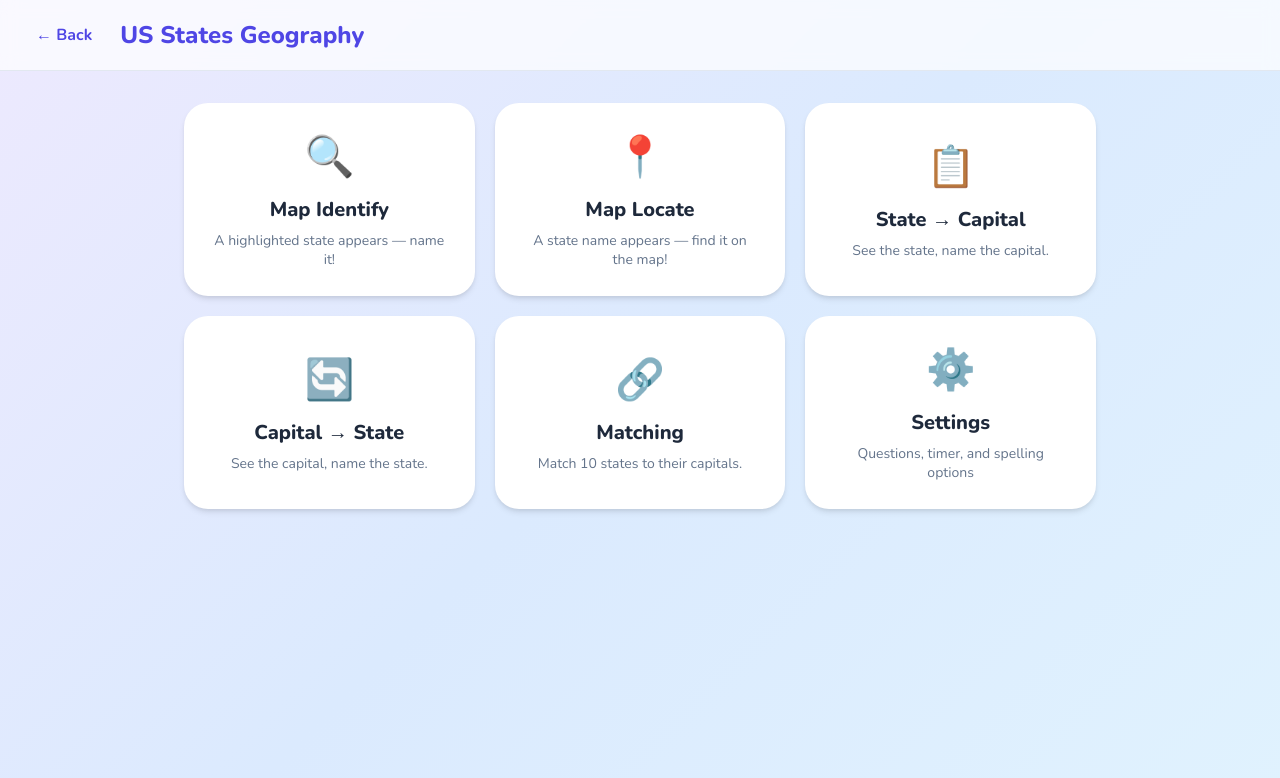
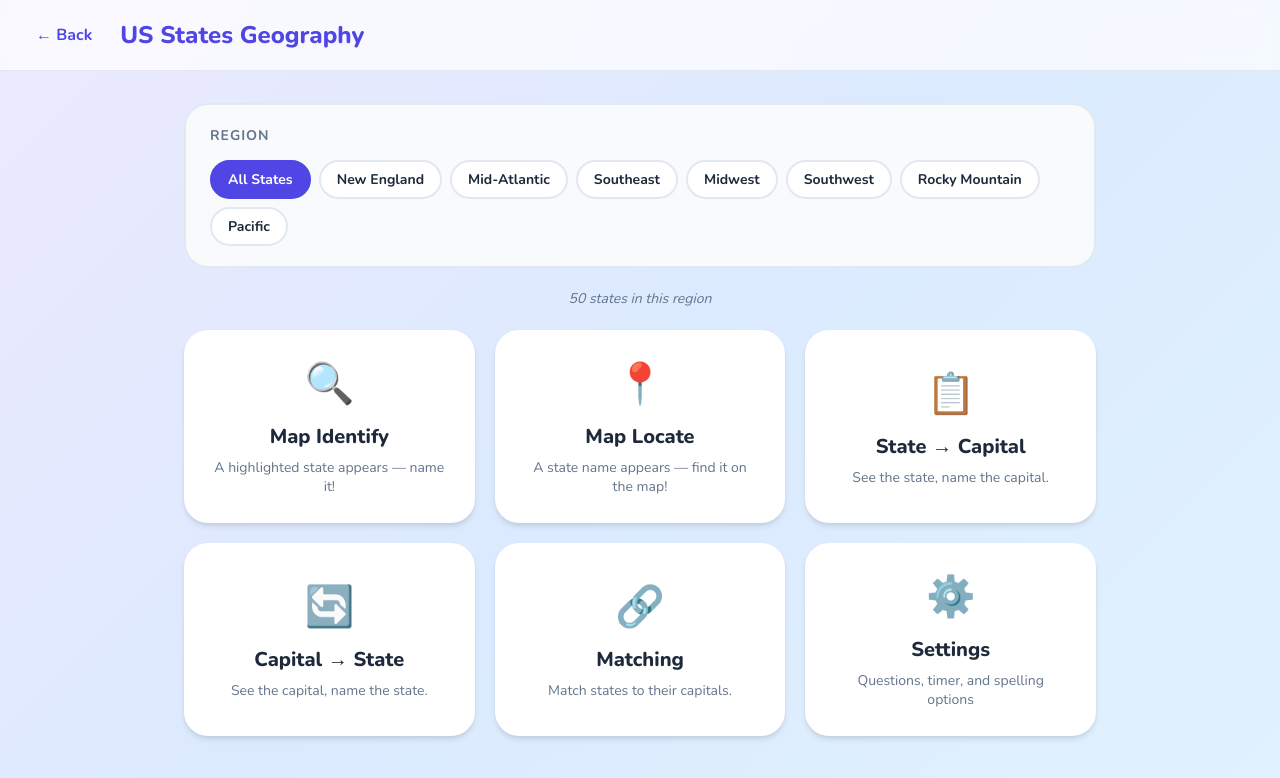
Before and after one commit to jasonweiss62580-bot/geography-quiz, a React (Vite) app: page /topic/1/mode in a window 1280 px wide. Shown: the top 778 px of the page. Built offline with nearby package versions, Linux system fonts and the light colour scheme; what @vnedyalk0v/react19-simple-maps would draw is missing.

Commit message:
Add US region selector

```diff
--- /dev/null
+++ b/src/components/USRegionSelector/USRegionSelector.module.css
@@ -0,0 +1,54 @@
+.wrapper {
+  display: flex;
+  flex-direction: column;
+  gap: var(--space-3);
+  background: var(--color-surface-2);
+  border-radius: var(--radius-xl);
+  padding: var(--space-5) var(--space-6);
+  border: 2px solid var(--color-border);
+}
+
+.label {
+  font-size: var(--text-sm);
+  font-weight: 700;
+  color: var(--color-text-muted);
+  text-transform: uppercase;
+  letter-spacing: 0.07em;
+}
+
+.chips {
+  display: flex;
+  flex-wrap: wrap;
+  gap: var(--space-2);
+}
+
+.chip {
+  padding: var(--space-2) var(--space-4);
+  border-radius: var(--radius-full);
+  border: 2px solid var(--color-border);
+  background: var(--color-surface);
+  font-size: var(--text-sm);
+  font-weight: 700;
+  font-family: var(--font-body);
+  color: var(--color-text);
+  cursor: pointer;
+  transition: border-color var(--transition-fast), background var(--transition-fast), color var(--transition-fast);
+  white-space: nowrap;
+}
+
+.chip:hover {
+  border-color: var(--color-primary);
+  color: var(--color-primary);
+}
+
+.active {
+  background: var(--color-primary);
+  border-color: var(--color-primary);
+  color: #fff;
+}
+
+.active:hover {
+  background: var(--color-primary-hover);
+  border-color: var(--color-primary-hover);
+  color: #fff;
+}
--- /dev/null
+++ b/src/components/USRegionSelector/USRegionSelector.tsx
@@ -0,0 +1,33 @@
+import type { USRegionId } from '../../data/us-regions';
+import { US_REGIONS } from '../../data/us-regions';
+import styles from './USRegionSelector.module.css';
+
+interface USRegionSelectorProps {
+  selected: USRegionId;
+  onChange: (region: USRegionId) => void;
+}
+
+export function USRegionSelector({ selected, onChange }: USRegionSelectorProps) {
+  return (
+    <div className={styles.wrapper}>
+      <p className={styles.label}>Region</p>
+      <div className={styles.chips}>
+        <button
+          className={`${styles.chip} ${selected === 'all' ? styles.active : ''}`}
+          onClick={() => onChange('all')}
+        >
+          All States
+        </button>
+        {US_REGIONS.map((region) => (
+          <button
+            key={region.id}
+            className={`${styles.chip} ${selected === region.id ? styles.active : ''}`}
+            onClick={() => onChange(region.id)}
+          >
+            {region.label}
+          </button>
+        ))}
+      </div>
+    </div>
+  );
+}
--- a/src/data/types.ts
+++ b/src/data/types.ts
@@ -23,6 +23,7 @@ export interface QuizConfig {
   showTimer: boolean;
   allowClose: boolean;
   worldRegion?: string; // micro- or macro-region filter for world quiz, e.g. "north-america" / "americas" / "all"
+  usRegion?: string;    // region filter for US quiz, e.g. "new-england" / "all"
 }
 
 export interface QuizQuestion {
--- /dev/null
+++ b/src/data/us-regions.ts
@@ -0,0 +1,24 @@
+export type USRegionId =
+  | 'all'
+  | 'new-england'
+  | 'mid-atlantic'
+  | 'southeast'
+  | 'midwest'
+  | 'southwest'
+  | 'rocky-mountain'
+  | 'pacific';
+
+export interface USRegionDef {
+  id: USRegionId;
+  label: string;
+}
+
+export const US_REGIONS: USRegionDef[] = [
+  { id: 'new-england',    label: 'New England' },
+  { id: 'mid-atlantic',   label: 'Mid-Atlantic' },
+  { id: 'southeast',      label: 'Southeast' },
+  { id: 'midwest',        label: 'Midwest' },
+  { id: 'southwest',      label: 'Southwest' },
+  { id: 'rocky-mountain', label: 'Rocky Mountain' },
+  { id: 'pacific',        label: 'Pacific' },
+];
--- a/src/data/us-states.ts
+++ b/src/data/us-states.ts
@@ -1,54 +1,67 @@
 import type { GeographicEntity } from './types';
 
 export const US_STATES: GeographicEntity[] = [
-  { name: 'Alabama', abbreviation: 'AL', capital: 'Montgomery', svgId: '01' },
-  { name: 'Alaska', abbreviation: 'AK', capital: 'Juneau', svgId: '02' },
-  { name: 'Arizona', abbreviation: 'AZ', capital: 'Phoenix', svgId: '04' },
-  { name: 'Arkansas', abbreviation: 'AR', capital: 'Little Rock', svgId: '05' },
-  { name: 'California', abbreviation: 'CA', capital: 'Sacramento', svgId: '06' },
-  { name: 'Colorado', abbreviation: 'CO', capital: 'Denver', svgId: '08' },
-  { name: 'Connecticut', abbreviation: 'CT', capital: 'Hartford', svgId: '09' },
-  { name: 'Delaware', abbreviation: 'DE', capital: 'Dover', svgId: '10' },
-  { name: 'Florida', abbreviation: 'FL', capital: 'Tallahassee', svgId: '12' },
-  { name: 'Georgia', abbreviation: 'GA', capital: 'Atlanta', svgId: '13' },
-  { name: 'Hawaii', abbreviation: 'HI', capital: 'Honolulu', svgId: '15' },
-  { name: 'Idaho', abbreviation: 'ID', capital: 'Boise', svgId: '16' },
-  { name: 'Illinois', abbreviation: 'IL', capital: 'Springfield', svgId: '17' },
-  { name: 'Indiana', abbreviation: 'IN', capital: 'Indianapolis', svgId: '18' },
-  { name: 'Iowa', abbreviation: 'IA', capital: 'Des Moines', svgId: '19' },
-  { name: 'Kansas', abbreviation: 'KS', capital: 'Topeka', svgId: '20' },
-  { name: 'Kentucky', abbreviation: 'KY', capital: 'Frankfort', svgId: '21' },
-  { name: 'Louisiana', abbreviation: 'LA', capital: 'Baton Rouge', svgId: '22' },
-  { name: 'Maine', abbreviation: 'ME', capital: 'Augusta', svgId: '23' },
-  { name: 'Maryland', abbreviation: 'MD', capital: 'Annapolis', svgId: '24' },
-  { name: 'Massachusetts', abbreviation: 'MA', capital: 'Boston', svgId: '25' },
-  { name: 'Michigan', abbreviation: 'MI', capital: 'Lansing', svgId: '26' },
-  { name: 'Minnesota', abbreviation: 'MN', capital: 'Saint Paul', svgId: '27' },
-  { name: 'Mississippi', abbreviation: 'MS', capital: 'Jackson', svgId: '28' },
-  { name: 'Missouri', abbreviation: 'MO', capital: 'Jefferson City', svgId: '29' },
-  { name: 'Montana', abbreviation: 'MT', capital: 'Helena', svgId: '30' },
-  { name: 'Nebraska', abbreviation: 'NE', capital: 'Lincoln', svgId: '31' },
-  { name: 'Nevada', abbreviation: 'NV', capital: 'Carson City', svgId: '32' },
-  { name: 'New Hampshire', abbreviation: 'NH', capital: 'Concord', svgId: '33' },
-  { name: 'New Jersey', abbreviation: 'NJ', capital: 'Trenton', svgId: '34' },
-  { name: 'New Mexico', abbreviation: 'NM', capital: 'Santa Fe', svgId: '35' },
-  { name: 'New York', abbreviation: 'NY', capital: 'Albany', svgId: '36' },
-  { name: 'North Carolina', abbreviation: 'NC', capital: 'Raleigh', svgId: '37' },
-  { name: 'North Dakota', abbreviation: 'ND', capital: 'Bismarck', svgId: '38' },
-  { name: 'Ohio', abbreviation: 'OH', capital: 'Columbus', svgId: '39' },
-  { name: 'Oklahoma', abbreviation: 'OK', capital: 'Oklahoma City', svgId: '40' },
-  { name: 'Oregon', abbreviation: 'OR', capital: 'Salem', svgId: '41' },
-  { name: 'Pennsylvania', abbreviation: 'PA', capital: 'Harrisburg', svgId: '42' },
-  { name: 'Rhode Island', abbreviation: 'RI', capital: 'Providence', svgId: '44' },
-  { name: 'South Carolina', abbreviation: 'SC', capital: 'Columbia', svgId: '45' },
-  { name: 'South Dakota', abbreviation: 'SD', capital: 'Pierre', svgId: '46' },
-  { name: 'Tennessee', abbreviation: 'TN', capital: 'Nashville', svgId: '47' },
-  { name: 'Texas', abbreviation: 'TX', capital: 'Austin', svgId: '48' },
-  { name: 'Utah', abbreviation: 'UT', capital: 'Salt Lake City', svgId: '49' },
-  { name: 'Vermont', abbreviation: 'VT', capital: 'Montpelier', svgId: '50' },
-  { name: 'Virginia', abbreviation: 'VA', capital: 'Richmond', svgId: '51' },
-  { name: 'Washington', abbreviation: 'WA', capital: 'Olympia', svgId: '53' },
-  { name: 'West Virginia', abbreviation: 'WV', capital: 'Charleston', svgId: '54' },
-  { name: 'Wisconsin', abbreviation: 'WI', capital: 'Madison', svgId: '55' },
-  { name: 'Wyoming', abbreviation: 'WY', capital: 'Cheyenne', svgId: '56' },
+  // ── New England ──────────────────────────────────────────────────────────────
+  { name: 'Connecticut',    abbreviation: 'CT', capital: 'Hartford',       svgId: '09', region: 'new-england' },
+  { name: 'Maine',          abbreviation: 'ME', capital: 'Augusta',        svgId: '23', region: 'new-england' },
+  { name: 'Massachusetts',  abbreviation: 'MA', capital: 'Boston',         svgId: '25', region: 'new-england' },
+  { name: 'New Hampshire',  abbreviation: 'NH', capital: 'Concord',        svgId: '33', region: 'new-england' },
+  { name: 'Rhode Island',   abbreviation: 'RI', capital: 'Providence',     svgId: '44', region: 'new-england' },
+  { name: 'Vermont',        abbreviation: 'VT', capital: 'Montpelier',     svgId: '50', region: 'new-england' },
+
+  // ── Mid-Atlantic ─────────────────────────────────────────────────────────────
+  { name: 'Delaware',       abbreviation: 'DE', capital: 'Dover',          svgId: '10', region: 'mid-atlantic' },
+  { name: 'Maryland',       abbreviation: 'MD', capital: 'Annapolis',      svgId: '24', region: 'mid-atlantic' },
+  { name: 'New Jersey',     abbreviation: 'NJ', capital: 'Trenton',        svgId: '34', region: 'mid-atlantic' },
+  { name: 'New York',       abbreviation: 'NY', capital: 'Albany',         svgId: '36', region: 'mid-atlantic' },
+  { name: 'Pennsylvania',   abbreviation: 'PA', capital: 'Harrisburg',     svgId: '42', region: 'mid-atlantic' },
+
+  // ── Southeast ────────────────────────────────────────────────────────────────
+  { name: 'Alabama',        abbreviation: 'AL', capital: 'Montgomery',     svgId: '01', region: 'southeast' },
+  { name: 'Arkansas',       abbreviation: 'AR', capital: 'Little Rock',    svgId: '05', region: 'southeast' },
+  { name: 'Florida',        abbreviation: 'FL', capital: 'Tallahassee',    svgId: '12', region: 'southeast' },
+  { name: 'Georgia',        abbreviation: 'GA', capital: 'Atlanta',        svgId: '13', region: 'southeast' },
+  { name: 'Kentucky',       abbreviation: 'KY', capital: 'Frankfort',      svgId: '21', region: 'southeast' },
+  { name: 'Louisiana',      abbreviation: 'LA', capital: 'Baton Rouge',    svgId: '22', region: 'southeast' },
+  { name: 'Mississippi',    abbreviation: 'MS', capital: 'Jackson',        svgId: '28', region: 'southeast' },
+  { name: 'North Carolina', abbreviation: 'NC', capital: 'Raleigh',        svgId: '37', region: 'southeast' },
+  { name: 'South Carolina', abbreviation: 'SC', capital: 'Columbia',       svgId: '45', region: 'southeast' },
+  { name: 'Tennessee',      abbreviation: 'TN', capital: 'Nashville',      svgId: '47', region: 'southeast' },
+  { name: 'Virginia',       abbreviation: 'VA', capital: 'Richmond',       svgId: '51', region: 'southeast' },
+  { name: 'West Virginia',  abbreviation: 'WV', capital: 'Charleston',     svgId: '54', region: 'southeast' },
+
+  // ── Midwest ──────────────────────────────────────────────────────────────────
+  { name: 'Illinois',       abbreviation: 'IL', capital: 'Springfield',    svgId: '17', region: 'midwest' },
+  { name: 'Indiana',        abbreviation: 'IN', capital: 'Indianapolis',   svgId: '18', region: 'midwest' },
+  { name: 'Iowa',           abbreviation: 'IA', capital: 'Des Moines',     svgId: '19', region: 'midwest' },
+  { name: 'Kansas',         abbreviation: 'KS', capital: 'Topeka',         svgId: '20', region: 'midwest' },
+  { name: 'Michigan',       abbreviation: 'MI', capital: 'Lansing',        svgId: '26', region: 'midwest' },
+  { name: 'Minnesota',      abbreviation: 'MN', capital: 'Saint Paul',     svgId: '27', region: 'midwest' },
+  { name: 'Missouri',       abbreviation: 'MO', capital: 'Jefferson City', svgId: '29', region: 'midwest' },
+  { name: 'Nebraska',       abbreviation: 'NE', capital: 'Lincoln',        svgId: '31', region: 'midwest' },
+  { name: 'North Dakota',   abbreviation: 'ND', capital: 'Bismarck',       svgId: '38', region: 'midwest' },
+  { name: 'Ohio',           abbreviation: 'OH', capital: 'Columbus',       svgId: '39', region: 'midwest' },
+  { name: 'South Dakota',   abbreviation: 'SD', capital: 'Pierre',         svgId: '46', region: 'midwest' },
+  { name: 'Wisconsin',      abbreviation: 'WI', capital: 'Madison',        svgId: '55', region: 'midwest' },
+
+  // ── Southwest ────────────────────────────────────────────────────────────────
+  { name: 'Arizona',        abbreviation: 'AZ', capital: 'Phoenix',        svgId: '04', region: 'southwest' },
+  { name: 'New Mexico',     abbreviation: 'NM', capital: 'Santa Fe',       svgId: '35', region: 'southwest' },
+  { name: 'Oklahoma',       abbreviation: 'OK', capital: 'Oklahoma City',  svgId: '40', region: 'southwest' },
+  { name: 'Texas',          abbreviation: 'TX', capital: 'Austin',         svgId: '48', region: 'southwest' },
+
+  // ── Rocky Mountain ───────────────────────────────────────────────────────────
+  { name: 'Colorado',       abbreviation: 'CO', capital: 'Denver',         svgId: '08', region: 'rocky-mountain' },
+  { name: 'Idaho',          abbreviation: 'ID', capital: 'Boise',          svgId: '16', region: 'rocky-mountain' },
+  { name: 'Montana',        abbreviation: 'MT', capital: 'Helena',         svgId: '30', region: 'rocky-mountain' },
+  { name: 'Nevada',         abbreviation: 'NV', capital: 'Carson City',    svgId: '32', region: 'rocky-mountain' },
+  { name: 'Utah',           abbreviation: 'UT', capital: 'Salt Lake City', svgId: '49', region: 'rocky-mountain' },
+  { name: 'Wyoming',        abbreviation: 'WY', capital: 'Cheyenne',       svgId: '56', region: 'rocky-mountain' },
+
+  // ── Pacific ──────────────────────────────────────────────────────────────────
+  { name: 'Alaska',         abbreviation: 'AK', capital: 'Juneau',         svgId: '02', region: 'pacific' },
+  { name: 'California',     abbreviation: 'CA', capital: 'Sacramento',     svgId: '06', region: 'pacific' },
+  { name: 'Hawaii',         abbreviation: 'HI', capital: 'Honolulu',       svgId: '15', region: 'pacific' },
+  { name: 'Oregon',         abbreviation: 'OR', capital: 'Salem',          svgId: '41', region: 'pacific' },
+  { name: 'Washington',     abbreviation: 'WA', capital: 'Olympia',        svgId: '53', region: 'pacific' },
 ];
--- a/src/pages/FormatSelect/FormatSelect.tsx
+++ b/src/pages/FormatSelect/FormatSelect.tsx
@@ -1,4 +1,4 @@
-import { useNavigate, useParams } from 'react-router-dom';
+import { useNavigate, useParams, useSearchParams } from 'react-router-dom';
 import { PageLayout } from '../../components/layout/PageLayout/PageLayout';
 import { useQuizStore } from '../../stores/quizStore';
 import { useSettingsStore } from '../../stores/settingsStore';
@@ -8,9 +8,12 @@ import styles from './FormatSelect.module.css';
 
 export function FormatSelect() {
   const { topicId, modeId } = useParams<{ topicId: string; modeId: string }>();
+  const [searchParams] = useSearchParams();
   const navigate = useNavigate();
   const { startSession } = useQuizStore();
   const { questionCount, showTimer, allowClose } = useSettingsStore();
+
+  const usRegion = searchParams.get('region') ?? undefined;
 
   function handleFormat(formatId: AnswerFormatId) {
     resumeCtx();
@@ -21,6 +24,7 @@ export function FormatSelect() {
       questionCount,
       showTimer,
       allowClose,
+      usRegion,
     });
     navigate('/quiz');
   }
--- a/src/pages/ModeSelect/ModeSelect.module.css
+++ b/src/pages/ModeSelect/ModeSelect.module.css
@@ -1,7 +1,14 @@
 .wrapper {
   display: flex;
   flex-direction: column;
-  gap: var(--space-6);
+  gap: var(--space-5);
+}
+
+.countNote {
+  font-size: var(--text-sm);
+  color: var(--color-text-muted);
+  text-align: center;
+  font-style: italic;
 }
 
 .grid {
--- a/src/pages/ModeSelect/ModeSelect.tsx
+++ b/src/pages/ModeSelect/ModeSelect.tsx
@@ -1,21 +1,29 @@
+import { useState } from 'react';
 import { useNavigate, useParams } from 'react-router-dom';
 import { PageLayout } from '../../components/layout/PageLayout/PageLayout';
+import { USRegionSelector } from '../../components/USRegionSelector/USRegionSelector';
 import { useQuizStore } from '../../stores/quizStore';
 import { useSettingsStore } from '../../stores/settingsStore';
+import { US_STATES } from '../../data/us-states';
+import type { USRegionId } from '../../data/us-regions';
 import type { QuizModeId, QuizTopicId } from '../../data/types';
 import { resumeCtx } from '../../lib/audio';
 import styles from './ModeSelect.module.css';
 
 const MODES = [
-  { id: 'map-identify', emoji: '🔍', title: 'Map Identify', desc: 'A highlighted state appears — name it!' },
-  { id: 'map-locate', emoji: '📍', title: 'Map Locate', desc: 'A state name appears — find it on the map!' },
+  { id: 'map-identify',      emoji: '🔍', title: 'Map Identify',  desc: 'A highlighted state appears — name it!' },
+  { id: 'map-locate',        emoji: '📍', title: 'Map Locate',    desc: 'A state name appears — find it on the map!' },
   { id: 'flashcard-forward', emoji: '📋', title: 'State → Capital', desc: 'See the state, name the capital.' },
   { id: 'flashcard-reverse', emoji: '🔄', title: 'Capital → State', desc: 'See the capital, name the state.' },
-  { id: 'matching', emoji: '🔗', title: 'Matching', desc: 'Match 10 states to their capitals.' },
+  { id: 'matching',          emoji: '🔗', title: 'Matching',       desc: 'Match states to their capitals.' },
 ] as const;
 
-// Modes that skip format select and go directly to quiz
 const SKIP_FORMAT: QuizModeId[] = ['map-locate', 'matching'];
+
+function countStates(region: USRegionId): number {
+  if (region === 'all') return US_STATES.length;
+  return US_STATES.filter((s) => s.region === region).length;
+}
 
 export function ModeSelect() {
   const { topicId } = useParams<{ topicId: string }>();
@@ -23,27 +31,44 @@ export function ModeSelect() {
   const { startSession } = useQuizStore();
   const { questionCount, showTimer, allowClose } = useSettingsStore();
 
+  const [selectedRegion, setSelectedRegion] = useState<USRegionId>('all');
+
+  const stateCount = countStates(selectedRegion);
+
   function handleMode(modeId: QuizModeId) {
     resumeCtx();
+    const baseConfig = {
+      topicId: topicId as QuizTopicId,
+      modeId,
+      formatId: 'multiple-choice' as const,
+      questionCount,
+      showTimer,
+      allowClose,
+      usRegion: selectedRegion === 'all' ? undefined : selectedRegion,
+    };
+
     if (SKIP_FORMAT.includes(modeId)) {
-      const count = modeId === 'matching' ? Math.min(questionCount, 10) : questionCount;
-      startSession({
-        topicId: topicId as QuizTopicId,
-        modeId,
-        formatId: 'multiple-choice', // unused for these modes
-        questionCount: count,
-        showTimer,
-        allowClose,
-      });
+      const count =
+        modeId === 'matching'
+          ? Math.min(questionCount, Math.min(10, stateCount))
+          : Math.min(questionCount, stateCount);
+      startSession({ ...baseConfig, questionCount: count });
       navigate('/quiz');
     } else {
-      navigate(`/topic/${topicId}/mode/${modeId}/format`);
+      const regionParam = selectedRegion !== 'all' ? `?region=${selectedRegion}` : '';
+      navigate(`/topic/${topicId}/mode/${modeId}/format${regionParam}`);
     }
   }
 
   return (
     <PageLayout title="US States Geography">
       <div className={styles.wrapper}>
+        <USRegionSelector selected={selectedRegion} onChange={setSelectedRegion} />
+
+        <p className={styles.countNote}>
+          {stateCount} state{stateCount === 1 ? '' : 's'} in this region
+        </p>
+
         <div className={styles.grid}>
           {MODES.map((mode) => (
             <button
--- a/src/stores/quizStore.ts
+++ b/src/stores/quizStore.ts
@@ -24,7 +24,10 @@ interface QuizState {
 }
 
 function getPool(config: QuizConfig) {
-  if (config.topicId !== 'world-countries') return US_STATES;
+  if (config.topicId !== 'world-countries') {
+    if (!config.usRegion || config.usRegion === 'all') return US_STATES;
+    return US_STATES.filter((s) => s.region === config.usRegion);
+  }
   const region = config.worldRegion;
   if (!region || region === 'all') return WORLD_COUNTRIES;
   // Macro region: filter by micro regions belonging to that macro
```
